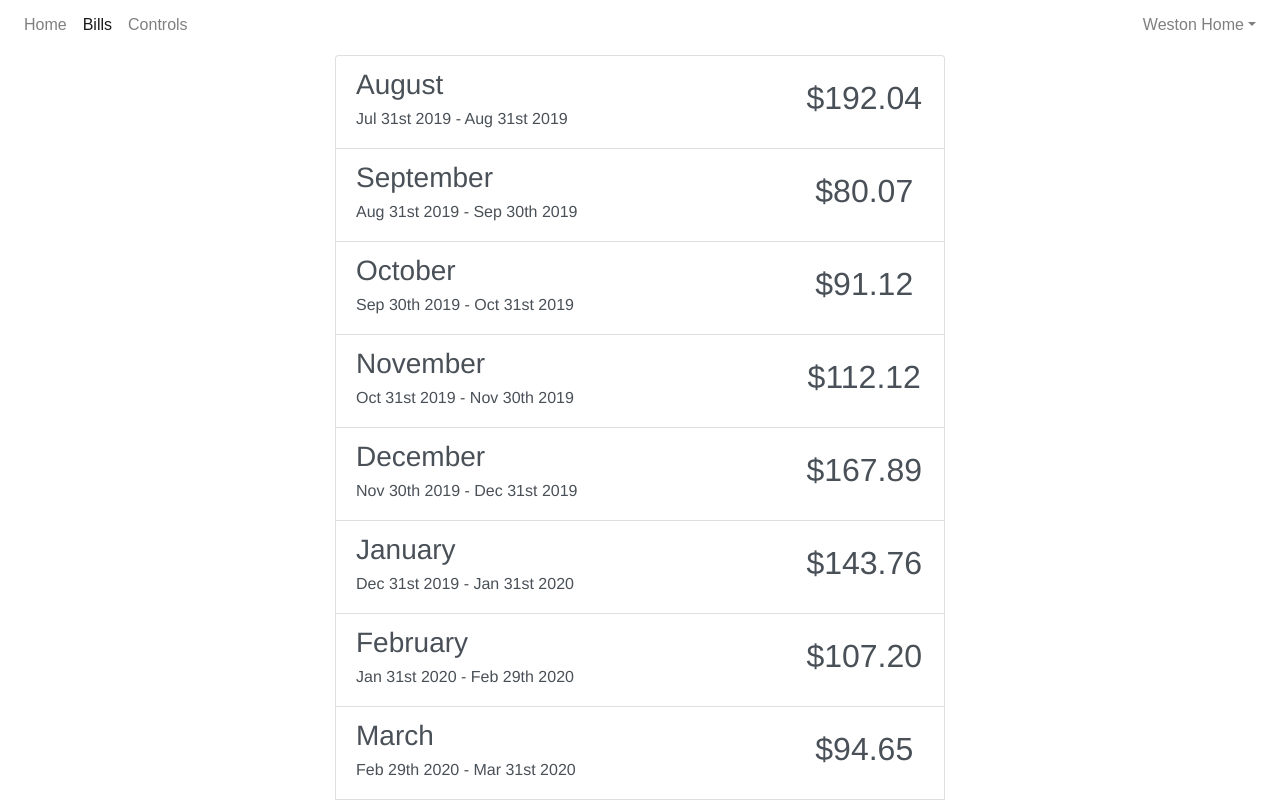
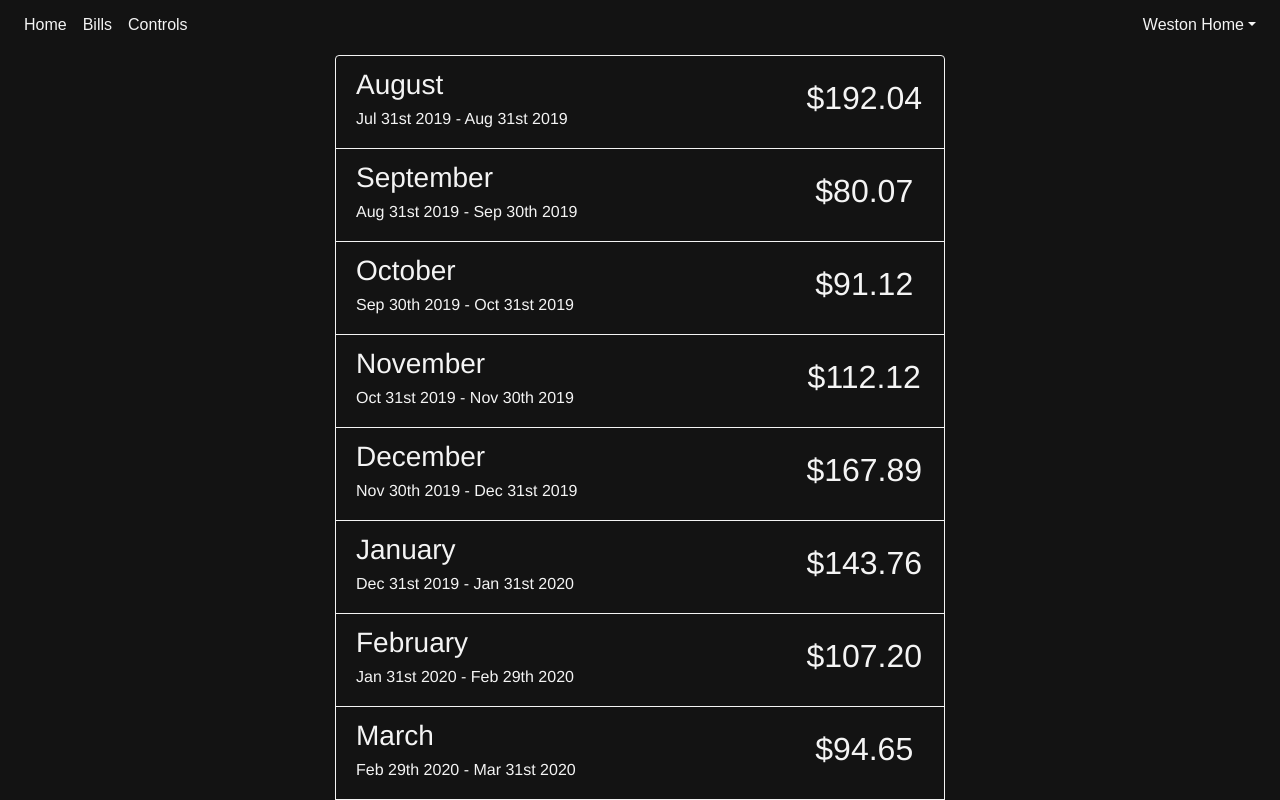
Before and after one commit to alindenberg/SprightfulDashboard-FE, a Vue app: page /bills in a window 1280 px wide. Shown: the top 800 px of the page. Built offline with nearby package versions, Linux system fonts and the light colour scheme.

Commit message:
Refactor bar chart to be stacked with on/off peak data, refactor mock data generation on dashboard, implement dark mode

```diff
--- a/src/App.vue
+++ b/src/App.vue
@@ -38,7 +38,10 @@ export default {
   -webkit-font-smoothing: antialiased;
   -moz-osx-font-smoothing: grayscale;
   text-align: center;
-  color: #2c3e50;
   margin-top: 60px;
 }
+body {
+  background-color: #131313;
+  color: #f4f4f4;
+}
 </style>
--- a/src/components/EnergyBreakdown.vue
+++ b/src/components/EnergyBreakdown.vue
@@ -67,3 +67,9 @@ export default {
   }
 };
 </script>
+<style scoped>
+td,
+th {
+  color: #f4f4f4;
+}
+</style>
--- a/src/components/Navbar.vue
+++ b/src/components/Navbar.vue
@@ -6,7 +6,7 @@
       <b-nav-item :active="$route.path == '/controls'" to="/controls">Controls</b-nav-item>
     </b-navbar-nav>
     <b-navbar-nav>
-      <b-nav-item-dropdown right :text="locations[locationIndex]">
+      <b-nav-item-dropdown right :text="locations[locationIndex]" toggle-class="link_span">
         <b-dropdown-item
           v-on:click="$emit('LocationChanged', index)"
           :disabled="locationIndex == index"
@@ -30,3 +30,8 @@ export default {
   }
 };
 </script>
+<style>
+a {
+  color: #f4f4f4 !important;
+}
+</style>
--- a/src/components/SingleBill.vue
+++ b/src/components/SingleBill.vue
@@ -98,20 +98,10 @@
     <!-- </b-col> -->
     <b-row class="d-none d-sm-flex">
       <b-col md="6">
-        <bar-chart
-          :if="generation_chart_data"
-          :title="'Generation'"
-          :data="generation_chart_data.values"
-          :labels="generation_chart_data.labels"
-        />
+        <generation-bar-chart :data="neurio_data" />
       </b-col>
       <b-col md="6">
-        <bar-chart
-          :if="consumption_chart_data"
-          :title="'Consumption'"
-          :data="consumption_chart_data.values"
-          :labels="consumption_chart_data.labels"
-        />
+        <consumption-bar-chart :title="'Consumption'" :data="neurio_data" />
       </b-col>
     </b-row>
   </b-col>
@@ -120,7 +110,8 @@
 import EnergyBreakdown from "./EnergyBreakdown";
 import PerformanceChart from "./charts/PerformanceChart";
 import PerformanceChartLegend from "./charts/PerformanceChartLegend";
-import BarChart from "./charts/BarChart";
+import ConsumptionBarChart from "./charts/ConsumptionBarChart";
+import GenerationBarChart from "./charts/GenerationBarChart";
 const moment = require("moment-timezone");
 
 export default {
@@ -129,7 +120,8 @@ export default {
     "energy-breakdown": EnergyBreakdown,
     "performance-chart": PerformanceChart,
     "performance-chart-legend": PerformanceChartLegend,
-    "bar-chart": BarChart
+    "generation-bar-chart": GenerationBarChart,
+    "consumption-bar-chart": ConsumptionBarChart
   },
   data() {
     return {
@@ -215,31 +207,13 @@ export default {
       this.off_peak_generation += this.neurio_data[i].off_peak_generation;
       this.on_peak_consumption += this.neurio_data[i].on_peak_consumption;
       this.off_peak_consumption += this.neurio_data[i].off_peak_consumption;
-
-      // Arrays for bar chart data
-      chart_labels.push(this.neurio_data[i].timestamp);
-      generation_chart_values.push(
-        (
-          this.neurio_data[i].on_peak_generation +
-          this.neurio_data[i].off_peak_generation
-        ).toFixed(2)
-      );
-      consumption_chart_values.push(
-        (
-          this.neurio_data[i].on_peak_consumption +
-          this.neurio_data[i].off_peak_consumption
-        ).toFixed(2)
-      );
     }
-
-    this.generation_chart_data = {
-      labels: chart_labels,
-      values: generation_chart_values
-    };
-    this.consumption_chart_data = {
-      labels: chart_labels,
-      values: consumption_chart_values
-    };
   }
 };
 </script>
+<style>
+th,
+td {
+  color: #f4f4f4;
+}
+</style>
--- a/src/components/charts/BarChart.vue
+++ /dev/null
@@ -1,120 +0,0 @@
-<template>
-  <div>
-    <canvas :id="this.title"></canvas>
-  </div>
-</template>
-<script>
-import Chart from "chart.js";
-export default {
-  name: "BarChart",
-  data() {
-    return {
-      chart: null,
-      hourLabels: [
-        "12:00am",
-        "1:00am",
-        "2:00am",
-        "3:00am",
-        "4:00am",
-        "5:00am",
-        "6:00am",
-        "7:00am",
-        "8:00am",
-        "9:00am",
-        "10:00am",
-        "11:00am",
-        "12:00pm",
-        "1:00pm",
-        "2:00pm",
-        "3:00pm",
-        "4:00pm",
-        "5:00pm",
-        "6:00pm",
-        "7:00pm",
-        "8:00pm",
-        "9:00pm",
-        "10:00pm",
-        "11:00pm"
-      ]
-    };
-  },
-  props: {
-    data: Array,
-    labels: Array,
-    title: String
-  },
-  mounted() {
-    this.createGraph();
-  },
-  watch: {
-    data: function(newData, oldData) {
-      this.data = newData;
-      this.chart.destroy();
-      this.createGraph();
-    }
-  },
-  computed: {
-    backgroundColor: function() {
-      return this.title == "Consumption" ? "#ff6666" : "#33ff33";
-    }
-  },
-  methods: {
-    createGraph() {
-      var ctx = document.getElementById(`${this.title}`).getContext("2d");
-      this.chart = new Chart(ctx, {
-        type: "bar",
-        data: {
-          labels: this.labels ? this.labels : this.hourLabels,
-          datasets: [
-            {
-              data: this.data,
-              backgroundColor: this.backgroundColor,
-              fill: false,
-              label: this.title
-            }
-          ]
-        },
-        options: {
-          responsive: true,
-          maintainAspectRatio: true,
-          legend: {
-            display: true
-          },
-          scales: {
-            xAxes: [
-              {
-                barPercentage: 0.4,
-                scaleLabel: {
-                  display: false,
-                  labelString: this.labels ? "Date" : "Hour"
-                }
-              }
-            ],
-            yAxes: [
-              {
-                scaleLabel: {
-                  display: true,
-                  labelString: "Kilowatt-Hours"
-                },
-                ticks: {
-                  beginAtZero: true
-                }
-              }
-            ]
-          },
-          tooltips: {
-            callbacks: {
-              label: function(tooltipItem, data) {
-                return tooltipItem.value + " kWh";
-              }
-            }
-          }
-        }
-      });
-    }
-  }
-};
-</script>
-
-<style scoped>
-</style>
--- /dev/null
+++ b/src/components/charts/ConsumptionBarChart.vue
@@ -0,0 +1,117 @@
+<template>
+  <div>
+    <canvas id="consumption_chart"></canvas>
+  </div>
+</template>
+<script>
+import Chart from "chart.js";
+export default {
+  name: "BarChart",
+  data() {
+    return {
+      chart: null,
+      on_peak_data: [],
+      off_peak_data: [],
+      labels: []
+    };
+  },
+  props: {
+    data: Array,
+    title: String
+  },
+  mounted() {
+    this.getChartValues();
+    this.createGraph();
+  },
+  watch: {
+    data: function(newData, oldData) {
+      console.log(
+        `Triggering watch for new data ${newData} and swapping old data ${oldData}`
+      );
+      this.data = newData;
+      this.chart.destroy();
+      this.createGraph();
+    }
+  },
+  methods: {
+    getChartValues() {
+      this.on_peak_data = [];
+      this.off_peak_data = [];
+      this.labels = [];
+      for (let i = 0; i < this.data.length; i++) {
+        this.on_peak_data.push(this.data[i].on_peak_consumption);
+        this.off_peak_data.push(this.data[i].off_peak_consumption);
+        this.labels.push(this.data[i].timestamp);
+      }
+    },
+    createGraph() {
+      var ctx = document.getElementById(`consumption_chart`).getContext("2d");
+      this.chart = new Chart(ctx, {
+        type: "bar",
+        data: {
+          labels: this.labels ? this.labels : this.hourLabels,
+          datasets: [
+            {
+              data: this.on_peak_data,
+              backgroundColor: "#cc0000",
+              // fill: false,
+              label: "On-Peak Consumption"
+            },
+            {
+              data: this.off_peak_data,
+              backgroundColor: "#ff6666",
+              // fill: false,
+              label: "Off-Peak Consumption"
+            }
+          ]
+        },
+        options: {
+          responsive: true,
+          maintainAspectRatio: true,
+          legend: {
+            display: true,
+            labels: {
+              fontColor: "#f4f4f4"
+            }
+          },
+          scales: {
+            xAxes: [
+              {
+                stacked: true,
+                barPercentage: 0.8,
+                ticks: {
+                  fontColor: "#f4f4f4"
+                }
+              }
+            ],
+            yAxes: [
+              {
+                stacked: true,
+                scaleLabel: {
+                  display: true,
+                  labelString: "Kilowatt-Hours",
+                  fontColor: "#f4f4f4"
+                },
+                ticks: {
+                  beginAtZero: true,
+                  fontColor: "#f4f4f4"
+                }
+              }
+            ]
+          },
+          tooltips: {
+            callbacks: {
+              label: function(tooltipItem, data) {
+                return tooltipItem.value + " kWh";
+              }
+            }
+          }
+        }
+      });
+    }
+  }
+};
+</script>
+
+<style scoped>
+</style>
--- /dev/null
+++ b/src/components/charts/GenerationBarChart.vue
@@ -0,0 +1,117 @@
+<template>
+  <div>
+    <canvas id="generation_chart"></canvas>
+  </div>
+</template>
+<script>
+import Chart from "chart.js";
+export default {
+  name: "BarChart",
+  data() {
+    return {
+      chart: null,
+      on_peak_data: [],
+      off_peak_data: [],
+      labels: []
+    };
+  },
+  props: {
+    data: Array,
+    title: String
+  },
+  mounted() {
+    this.getChartValues();
+    this.createGraph();
+  },
+  watch: {
+    data: function(newData, oldData) {
+      console.log(
+        `Triggering watch for new data ${newData} and swapping old data ${oldData}`
+      );
+      this.data = newData;
+      this.chart.destroy();
+      this.createGraph();
+    }
+  },
+  methods: {
+    getChartValues() {
+      this.on_peak_data = [];
+      this.off_peak_data = [];
+      this.labels = [];
+      for (let i = 0; i < this.data.length; i++) {
+        this.on_peak_data.push(this.data[i].on_peak_consumption);
+        this.off_peak_data.push(this.data[i].off_peak_consumption);
+        this.labels.push(this.data[i].timestamp);
+      }
+    },
+    createGraph() {
+      var ctx = document.getElementById(`generation_chart`).getContext("2d");
+      this.chart = new Chart(ctx, {
+        type: "bar",
+        data: {
+          labels: this.labels ? this.labels : this.hourLabels,
+          datasets: [
+            {
+              data: this.on_peak_data,
+              backgroundColor: "#00ff00",
+              // fill: false,
+              label: "On-Peak Generation"
+            },
+            {
+              data: this.off_peak_data,
+              backgroundColor: "#00b300",
+              // fill: false,
+              label: "Off-Peak Generation"
+            }
+          ]
+        },
+        options: {
+          responsive: true,
+          maintainAspectRatio: true,
+          legend: {
+            display: true,
+            labels: {
+              fontColor: "#f4f4f4"
+            }
+          },
+          scales: {
+            xAxes: [
+              {
+                stacked: true,
+                barPercentage: 0.8,
+                ticks: {
+                  fontColor: "#f4f4f4"
+                }
+              }
+            ],
+            yAxes: [
+              {
+                stacked: true,
+                scaleLabel: {
+                  display: true,
+                  labelString: "Kilowatt-Hours",
+                  fontColor: "#f4f4f4"
+                },
+                ticks: {
+                  beginAtZero: true,
+                  fontColor: "#f4f4f4"
+                }
+              }
+            ]
+          },
+          tooltips: {
+            callbacks: {
+              label: function(tooltipItem, data) {
+                return tooltipItem.value + " kWh";
+              }
+            }
+          }
+        }
+      });
+    }
+  }
+};
+</script>
+
+<style scoped>
+</style>
--- a/src/pages/Bills.vue
+++ b/src/pages/Bills.vue
@@ -9,6 +9,7 @@
           :key="index"
           to="/bills"
           v-on:click="bill_selected(index)"
+          style="background-color: #131313; border: 1px solid #f4f4f4"
         >
           <b-row>
             <b-col sm="9" class="d-flex flex-column align-items-sm-start">
@@ -78,3 +79,5 @@ export default {
   }
 };
 </script>
+<style>
+</style>
--- a/src/pages/Dashboard.vue
+++ b/src/pages/Dashboard.vue
@@ -3,53 +3,45 @@
     <b-col md="6">
       <!-- Header bar -->
       <b-row class="d-flex justify-content-between">
-        <b-col sm="6">
+        <b-col sm="4">
           <h2>Energy Performance</h2>
         </b-col>
-        <b-col sm="6">
+        <b-col sm="8">
           <b-row class="flex-nowrap justify-content-center">
-            <button
-              type="button"
-              style="color: grey; float: left"
-              class="btn btn-link btn-lg"
-              v-on:click="loadPreviousDay"
-            >
-              <span class="fa fa-arrow-left" />
-            </button>
             <datepicker
-              style="width: 60%"
+              style="width: 60%; color: black"
               :format="'MM/dd/yyyy'"
               :disabled-dates="disabled_dates"
-              @selected="date_changed"
+              @selected="start_date_changed"
               typeable="true"
               bootstrap-styling="true"
-              :value="calendar_date"
+              :value="calendar_start_date"
             ></datepicker>
-            <button
-              type="button"
-              style="color: grey"
-              class="btn btn-link btn-lg"
-              v-on:click="loadNextDay"
-              :disabled="!canLoadNextDay"
-            >
-              <span class="fa fa-arrow-right" />
-            </button>
+            <datepicker
+              style="width: 60%; color: black"
+              :format="'MM/dd/yyyy'"
+              :disabled-dates="disabled_dates"
+              @selected="end_date_changed"
+              typeable="true"
+              bootstrap-styling="true"
+              :value="calendar_end_date"
+            ></datepicker>
           </b-row>
         </b-col>
       </b-row>
       <!-- Below header bar w/ date selection -->
-      <performance-chart :data="data[selected_date]" />
+      <performance-chart :data="energyTotals" />
       <energy-breakdown
         style="margin-top: 2%"
-        :on_peak_consumption="data[selected_date].on_peak_consumption"
-        :off_peak_consumption="data[selected_date].off_peak_consumption"
-        :on_peak_generation="data[selected_date].on_peak_generation"
-        :off_peak_generation="data[selected_date].off_peak_generation"
+        :on_peak_consumption="energyTotals.on_peak_consumption"
+        :off_peak_consumption="energyTotals.off_peak_consumption"
+        :on_peak_generation="energyTotals.on_peak_generation"
+        :off_peak_generation="energyTotals.off_peak_generation"
       />
     </b-col>
     <b-col md="6">
-      <bar-chart :title="'Consumption'" :data="data[selected_date].consumption" />
-      <bar-chart :title="'Generation'" :data="data[selected_date].generation" />
+      <consumption-bar-chart :data="data" />
+      <generation-bar-chart :data="data" />
     </b-col>
     <b-col md="6">
       <performance-chart-legend />
@@ -63,7 +55,8 @@ import datepicker from "vuejs-datepicker";
 import PerformanceChart from "../components/charts/PerformanceChart";
 import PerformanceChartLegend from "../components/charts/PerformanceChartLegend";
 import EnergyBreakdown from "../components/EnergyBreakdown";
-import BarChart from "../components/charts/BarChart";
+import GenerationBarChart from "../components/charts/GenerationBarChart";
+import ConsumptionBarChart from "../components/charts/ConsumptionBarChart";
 import { mdbIcon } from "mdbvue";
 const moment = require("moment-timezone");
 
@@ -75,19 +68,15 @@ export default {
     "energy-breakdown": EnergyBreakdown,
     "performance-chart": PerformanceChart,
     "performance-chart-legend": PerformanceChartLegend,
-    "bar-chart": BarChart
+    "generation-bar-chart": GenerationBarChart,
+    "consumption-bar-chart": ConsumptionBarChart
   },
   data() {
     return {
-      data: {},
-      selected_date: moment()
-        .tz("America/New_York")
-        .format("YYYY-MM-DD"),
-      calendar_date: new Date(
-        moment()
-          .tz("America/New_York")
-          .format("MM/DD/YYYY")
-      ),
+      data: [],
+      billingCycle: null,
+      start_date: null,
+      end_date: null,
       disabled_dates: {
         // TODO - Disable "to" (up-to) when the user first joined Neurio
         from: new Date(
@@ -107,61 +96,70 @@ export default {
       //TODO - load new location index data
     }
   },
-  computed: {
-    canLoadNextDay: function() {
-      // Dont allow a future date to be clicked into
-      return moment(this.selected_date)
-        .tz("America/New_York")
-        .startOf("day")
-        .isBefore(
-          moment()
-            .tz("America/New_York")
-            .startOf("day")
-        );
+  created() {
+    // Get Current Billing Cycle
+    const now = moment().tz("America/New_York");
+    this.billingCycle = {
+      start: now.subtract(28, "days").format("MM/DD/YYYY"),
+      end: now.add(28, "days").format("MM/DD/YYYY")
+    };
+    this.start_date = this.billingCycle.start;
+    this.end_date = this.billingCycle.end;
+
+    // THEN load data from neurio (mocked)
+    let start_date = moment(this.start_date).tz("America/New_York");
+    let end_date = moment(this.end_date).tz("America/New_York");
+    while (start_date.isSameOrBefore(end_date)) {
+      let mock_data = {
+        timestamp: start_date.format("MM/DD/YYYY"),
+        on_peak_generation: Math.random() * 100,
+        off_peak_generation: Math.random() * 100,
+        on_peak_consumption: Math.random() * 100,
+        off_peak_consumption: Math.random() * 100
+      };
+      this.data.push(mock_data);
+      start_date.add(1, "days");
     }
   },
-  created() {
-    var jsonData = require("../mock/EnergyData.json").data;
-    // Simulate loading initial month data, then loading other month data
-    for (let i = 0; i < jsonData.length; i++) {
-      let energyData = jsonData[i];
-      energyData.generation = [];
-      energyData.consumption = [];
-      // Mock generation and consumption hourly data for now
-      for (let j = 0; j < 24; j++) {
-        let genValue = Math.random() * 100;
-        let conValue = Math.random() * 100;
-        energyData.generation.push(genValue.toFixed(2));
-        energyData.consumption.push(conValue.toFixed(2));
+  computed: {
+    calendar_start_date: function() {
+      return new Date(this.start_date);
+    },
+    calendar_end_date: function() {
+      return new Date(this.end_date);
+    },
+    energyTotals: function() {
+      let on_peak_consumption = 0;
+      let off_peak_consumption = 0;
+      let on_peak_generation = 0;
+      let off_peak_generation = 0;
+
+      for (let i = 0; i < this.data.length; i++) {
+        const energyData = this.data[i];
+        on_peak_consumption += energyData.on_peak_consumption;
+        off_peak_consumption += energyData.off_peak_consumption;
+        on_peak_generation += energyData.on_peak_generation;
+        off_peak_generation += energyData.off_peak_generation;
       }
-      this.data[energyData.timestamp] = energyData;
+
+      return {
+        on_peak_consumption,
+        off_peak_consumption,
+        on_peak_generation,
+        off_peak_generation
+      };
     }
   },
   methods: {
-    date_changed(value) {
-      this.selected_date = moment(value)
+    start_date_changed(value) {
+      this.start_date = moment(value)
         .tz("America/New_York")
         .format("YYYY-MM-DD");
     },
-    loadPreviousDay() {
-      console.log("Load previous day");
-      this.selected_date = moment(this.selected_date)
+    end_date_changed(value) {
+      this.end_date = moment(value)
         .tz("America/New_York")
-        .subtract(1, "days")
         .format("YYYY-MM-DD");
-      this.calendar_date = moment(this.selected_date)
-        .tz("America/New_York")
-        .format("MM/DD/YYYY");
-    },
-    loadNextDay() {
-      console.log("Load next day");
-      this.selected_date = moment(this.selected_date)
-        .tz("America/New_York")
-        .add(1, "days")
-        .format("YYYY-MM-DD");
-      this.calendar_date = moment(this.selected_date)
-        .tz("America/New_York")
-        .format("MM/DD/YYYY");
     }
   }
 };
```
Also changed, not shown: src/pages/Controls.vue (+10 -3 lines).
